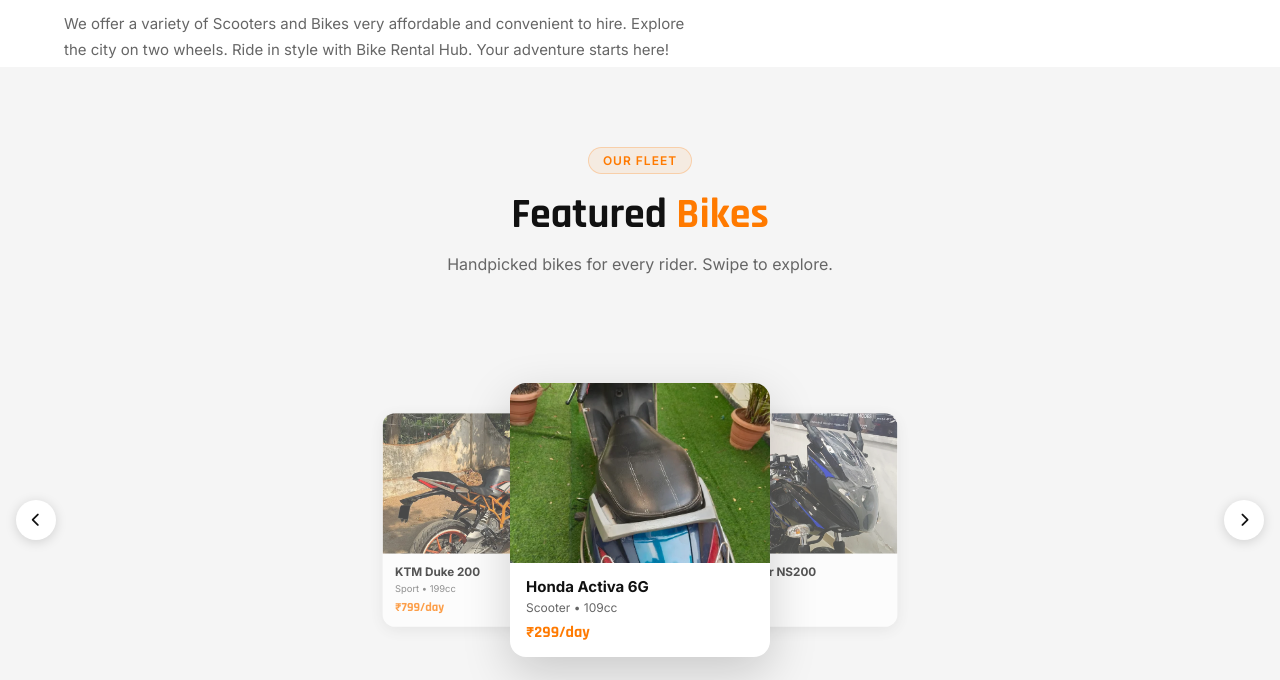
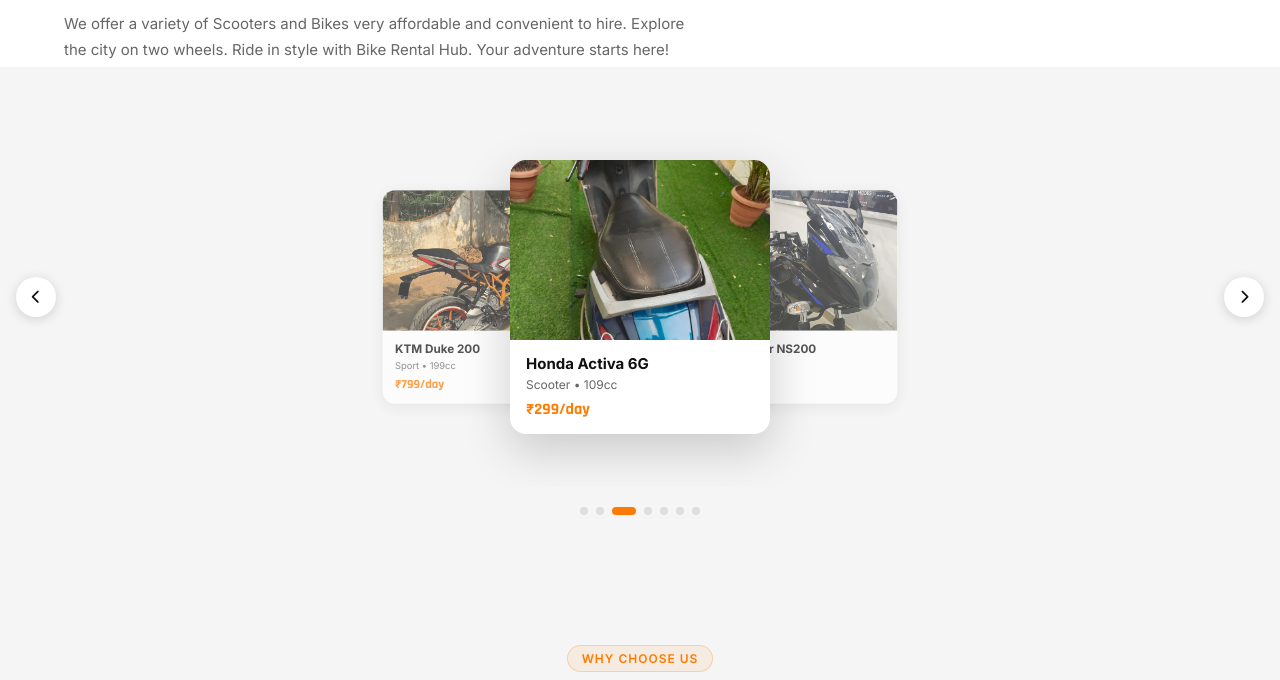
Before and after one commit to VenkyCodeX/Bike_Rental__Hub, a plain HTML site: page index.html in a window 1280 px wide. Shown: the part 797-1477 px from the top of the page. Drawn offline with Linux system fonts and the light colour scheme; a web font is replaced by a local one.

Commit message:
remove header text from featured bikes carousel, keep cards only

```diff
--- a/index.html
+++ b/index.html
@@ -93,11 +93,6 @@
 
 <!-- FEATURED BIKES CAROUSEL -->
 <section class="featured-section">
-  <div class="section-header reveal">
-    <div class="section-tag">Our Fleet</div>
-    <h2>Featured <span>Bikes</span></h2>
-    <p>Handpicked bikes for every rider. Swipe to explore.</p>
-  </div>
   <div class="carousel-wrap">
     <div class="carousel-track" id="carouselTrack">
       <div class="carousel-card" data-href="bikes.html">
--- a/styles.css
+++ b/styles.css
@@ -323,8 +323,7 @@ section { padding: 80px 5%; }
 .section-header p { color: var(--text-muted); font-size: 16px; max-width: 520px; margin: 0 auto; }
 
 /* ── FEATURED BIKES CAROUSEL ── */
-.featured-section { background: var(--dark2); padding: 80px 0; overflow: hidden; }
-.featured-section .section-header { padding: 0 5%; }
+.featured-section { background: var(--dark2); padding: 40px 0 50px; overflow: hidden; }
 
 .carousel-wrap {
   position: relative;
```
